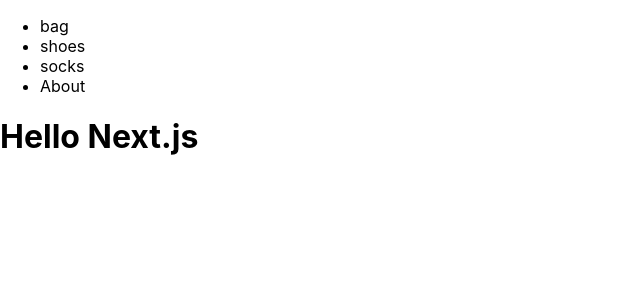
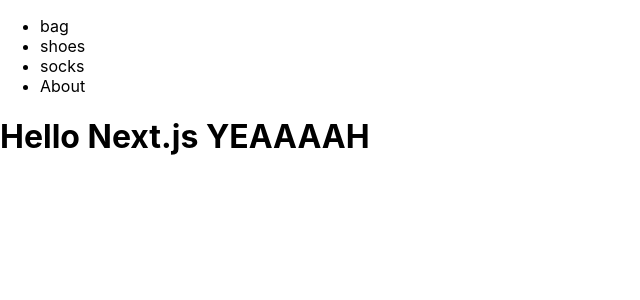
Before and after one commit to GiriGiriBrothers/natsu-sample, a Next.js app: page / in a window 1280 px wide. Shown: the top 300 px of the page, without its empty margins (0-640 px from the left). Built offline with nearby package versions, Linux system fonts and the light colour scheme.

Commit message:
3rd commit

```diff
--- a/pages/index.js
+++ b/pages/index.js
@@ -24,7 +24,7 @@
           </Link>
         </li>
       </ul>
-      <h1>Hello Next.js</h1>
+      <h1>Hello Next.js YEAAAAH</h1>
     </div>
 
     /*
```
